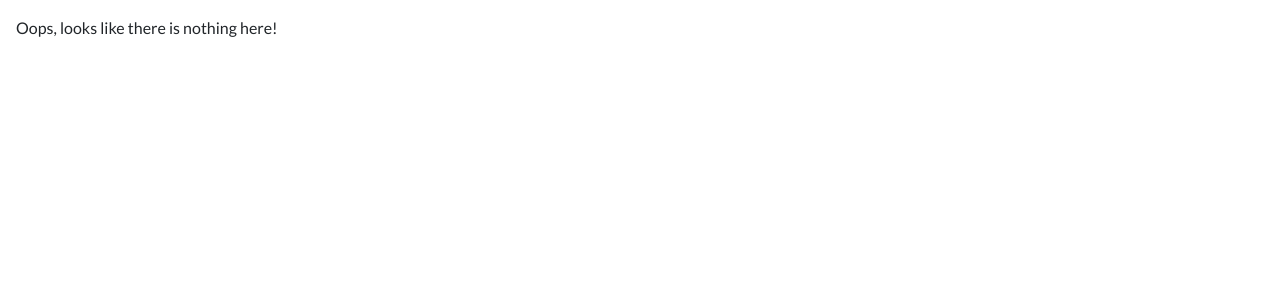
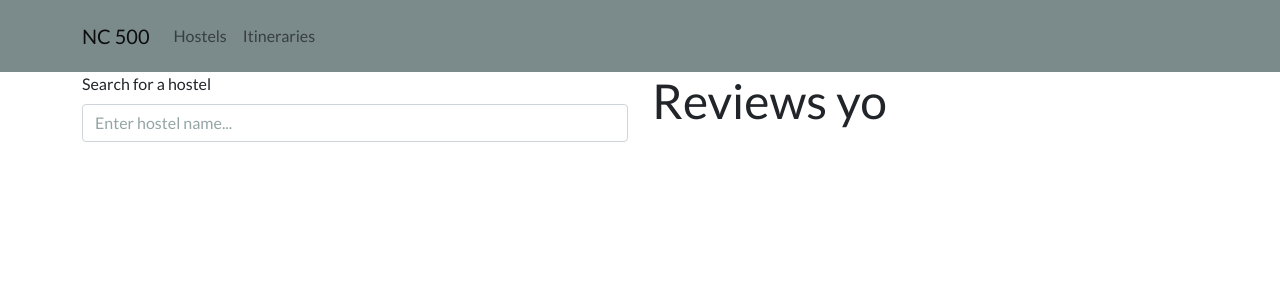
Before and after one commit to J-JohnWills/nc-500, a React (Create React App) app: page /hostels/1/reviews in a window 1280 px wide. Shown: the top 300 px of the page. Built offline with nearby package versions, Linux system fonts and the light colour scheme; no server answers.

Commit message:
Add child route: /hostelId - /hostelId/reviews
Added a child route to hostels - /reviews - which is a sibling to
/hostel. This will be used to enable a user to leave reviews on hostels
that they can browse through the nav rendered by /hostels.

```diff
--- a/src/components/hostel/Hostel.jsx
+++ b/src/components/hostel/Hostel.jsx
@@ -94,7 +94,12 @@ export default function Hostel() {
             <Card.Footer className="text-muted">{review.reviewer}</Card.Footer>
           </Card>
         ))}
-        <Button className="my-3">Leave a review</Button>
+        <LinkContainer
+          to={`/hostels/${hostel.id}/reviews`}
+          key={params.hostelId}
+        >
+          <Button className="my-3">Leave a review</Button>
+        </LinkContainer>
       </div>
 
       {/* <CryptoChart chartData={chartData} /> */}
--- /dev/null
+++ b/src/components/review/Review.jsx
@@ -0,0 +1,9 @@
+import React from "react";
+
+export default function Review() {
+  return (
+    <div>
+      <h1>Reviews yo</h1>
+    </div>
+  );
+}
--- a/src/index.jsx
+++ b/src/index.jsx
@@ -4,6 +4,7 @@ import App from "./components/app/App";
 import Hostels from "./components/hostels/Hostels";
 import Hostel from "./components/hostel/Hostel";
 import Itineraries from "./components/itineraries/Itineraries";
+import Review from "./components/review/Review";
 
 const rootElement = document.getElementById("root");
 
@@ -22,6 +23,7 @@ render(
             }
           />
           <Route path=":hostelId" element={<Hostel />} />
+          <Route path=":hostelId/reviews" element={<Review />} />
         </Route>
         <Route path="itineraries" element={<Itineraries />} />
       </Route>
```
